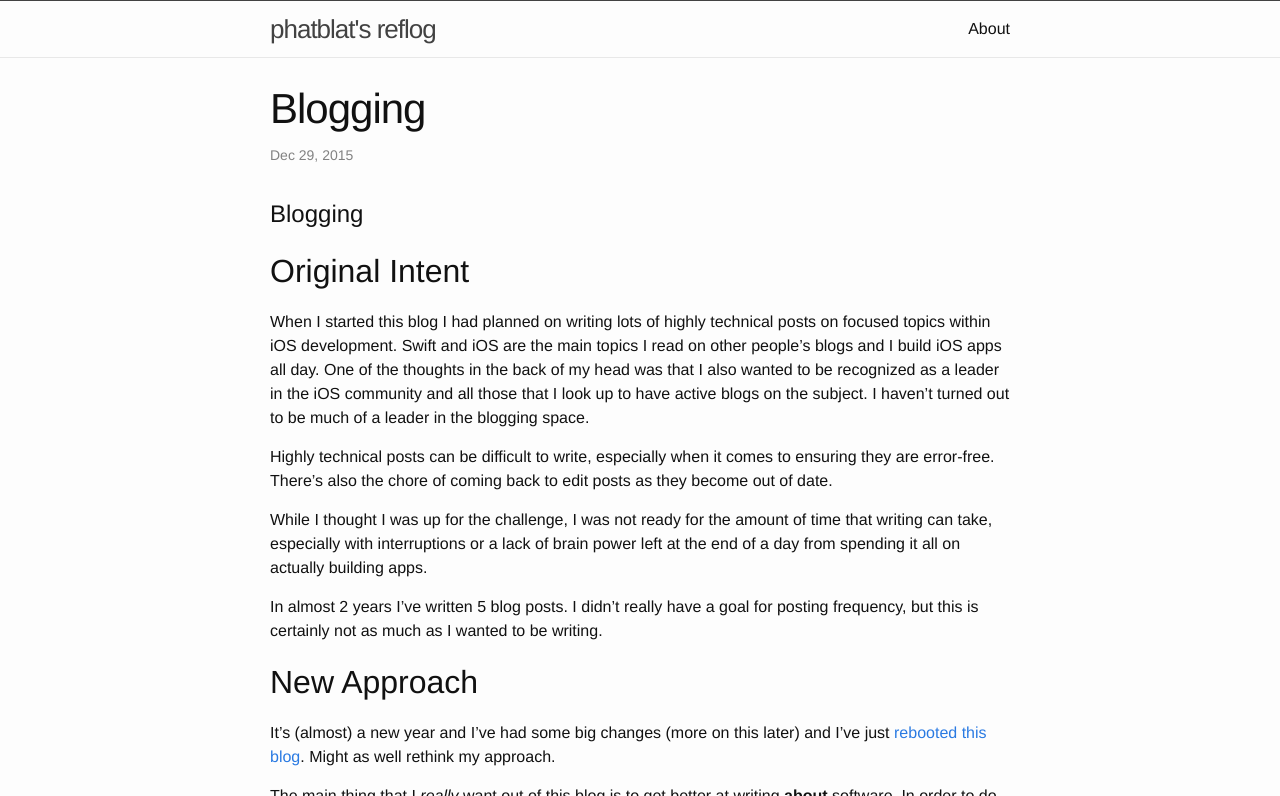
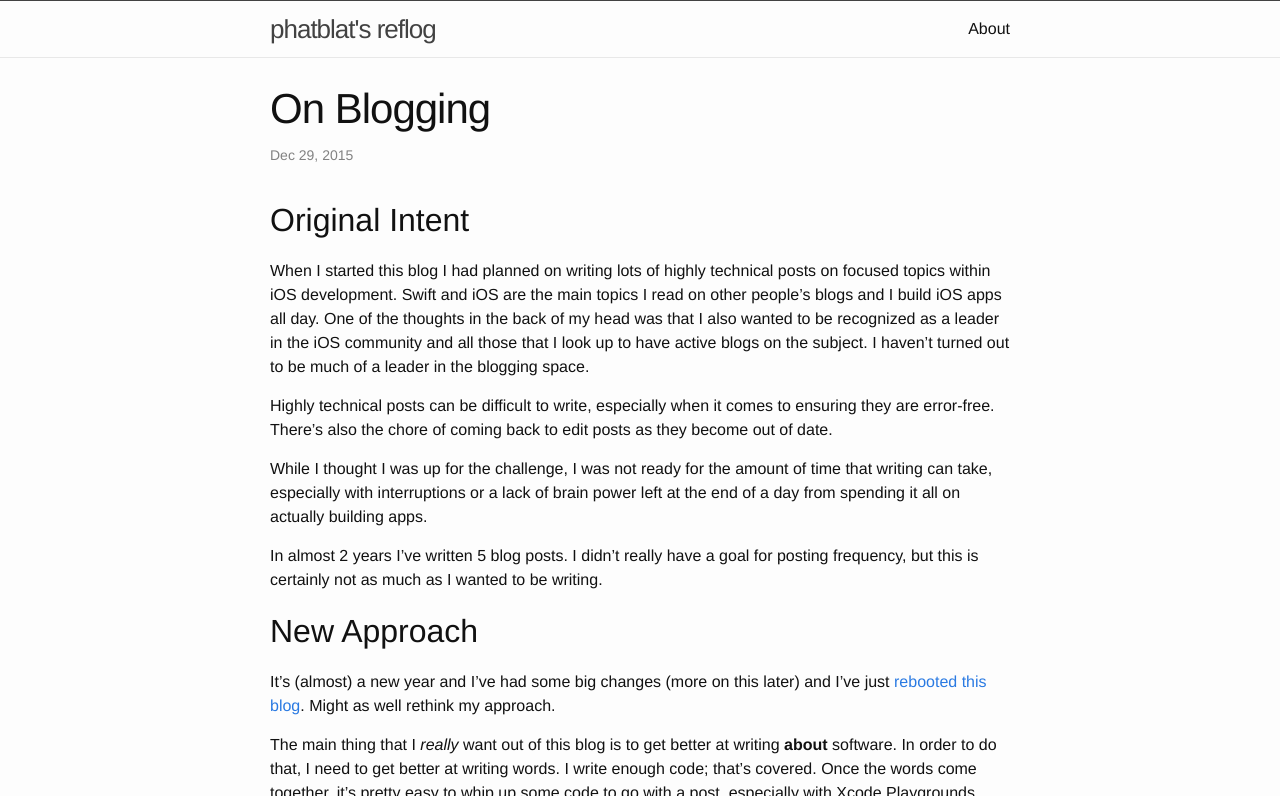
Before and after one commit to phatblat/reflog, a Jekyll site: the page built from www/_posts/2015-12-28-on-blogging.markdown, in a window 1280 px wide and 900 px high, cut to the strip 104-900 px from the top of the window. Built offline with Jekyll 4.4.1, drawn with Linux system fonts in a browser that asks for light colours.

Commit message:
Change post title to 'On Blogging'

```diff
--- a/www/_posts/2015-12-28-blogging.markdown
+++ b/www/_posts/2015-12-28-on-blogging.markdown
@@ -1,11 +1,9 @@
 ---
 layout: post
-title: "Blogging"
+title: "On Blogging"
 date: 2015-12-28T22:34:31-07:00
 categories: blogging
 ---
-
-# Blogging
 
 ## Original Intent
 
```
